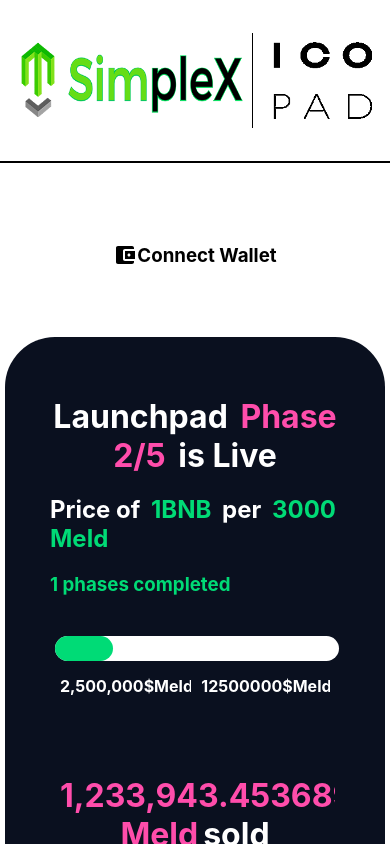
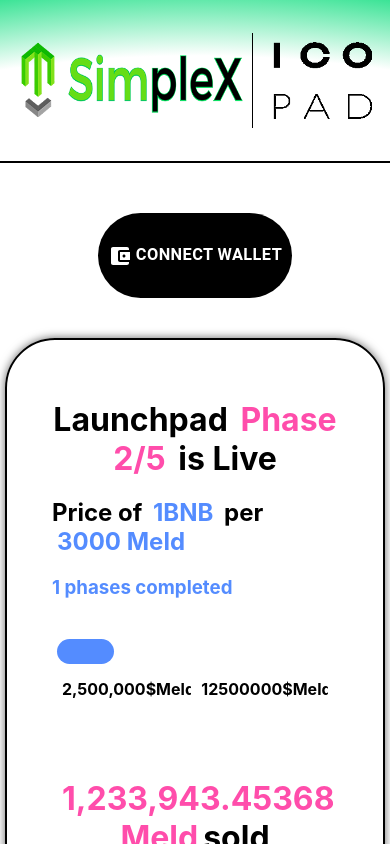
Before and after one commit to hostem17-git/ico, a React (Create React App) app: page / in a window 390 px wide. Shown: the top 844 px of the page. Built offline with nearby package versions, Linux system fonts and the light colour scheme.

Commit message:
main section recoloured

```diff
--- a/src/App.css
+++ b/src/App.css
@@ -6,4 +6,30 @@
 
 body {
   width: 100vw;
+  background: rgb(255, 255, 255);
+  background: radial-gradient(
+    circle,
+    rgba(255, 255, 255, 1) 55%,
+    rgba(0, 219, 118, 0.7682423311121324) 100%
+  );
+
+  @media (max-width: 700px) {
+    background: rgb(255, 255, 255);
+    background: -moz-radial-gradient(
+      circle,
+      rgba(255, 255, 255, 1) 95%,
+      rgba(0, 219, 118, 0.7682423311121324) 100%
+    );
+    background: -webkit-radial-gradient(
+      circle,
+      rgba(255, 255, 255, 1) 95%,
+      rgba(0, 219, 118, 0.7682423311121324) 100%
+    );
+    background: radial-gradient(
+      circle,
+      rgba(255, 255, 255, 1) 95%,
+      rgba(0, 219, 118, 0.7682423311121324) 100%
+    );
+    filter: progid:DXImageTransform.Microsoft.gradient(startColorstr="#ffffff",endColorstr="#00db76",GradientType=1);
+  }
 }
--- a/src/components/Main.js
+++ b/src/components/Main.js
@@ -23,10 +23,11 @@
     return (
         <MainContainer>
 
-            <MainButtonContainer>
+
+            <Button>
                 <AccountBalanceWalletIcon />
                 <h3>{(accountAddress === "") ? "Connect Wallet" : `${accountAddress}`}</h3>
-            </MainButtonContainer>
+            </Button>
 
             {/* <Referral accountAddress={accountAddress} /> */}
             {/* ######################################################################################### */}
@@ -103,7 +104,8 @@
 export default Main
 
 const MainContainer = styled.div`
-    width:100%;;
+    width:100%;
+
     /* background: rgb(0,0,0); */
     /* background: radial-gradient(circle, rgba(0,0,0,1) 0%, rgba(9,9,121,1) 35%, rgba(214,0,81,1) 100%); */
     display:flex;
@@ -114,26 +116,20 @@
         /* \\ TODO:  correct this*/
         margin:20px 0;
     }
+    >Button{
+        background-color:black;
+        border-radius:50px;
+        color:white;
+        *{
+            padding:2px;
+        }
+
+        :hover{
+            background-color:#3772ff;
+        }
+    }
 `;
 
-const MainButtonContainer = styled.div`
-    display:flex;
-    align-items:center;
-    background-color:white;
-    margin:0;
-    overflow: hidden;
-    padding:10px;
-    border-radius:100px;
-    cursor: pointer;
-    :hover{
-        box-shadow:0px 0px 15px #fff;
-    }
-
-    transition: all .2s linear;
-    >h3>.MuiSvgIcon-root{
-        background-color:red;
-    }
-`;
 
 const MainInfoContainer = styled.div`
     width:100%;
@@ -149,8 +145,11 @@
 `;
 
 const MainInfo = styled.div`
-    background-color:#0a101f;
-    color:white;
+    background-color:#93FFD8;
+
+    /* color:white; */
+    border:2px solid black;
+    box-shadow: 0 0 10px rgba(0,0,0,.6);
     border-radius:50px;
     padding:40px;
     >h1{
@@ -160,11 +159,14 @@
     }
     };
     >h2>span{
-        color:#00db76;
+        color:#548CFF;
     }
 
     >h3{
-        color:#00db76;;
+        color:#548CFF;;
+    }
+    @media (max-width:700px) {
+        background-color:transparent;
     }
 `;
 
@@ -179,7 +181,6 @@
     }
 
     >input{
-
         color:#00db76;
         outline:none;
         border:none;
@@ -225,7 +226,7 @@
     height:25px;
     position:absolute;
     z-index:999;
-    background-color:#00db76;
+    background-color:#548CFF;
     border-radius:25px;
 `;
 const TotalProgress = styled.div`
@@ -255,13 +256,13 @@
     }
 
     >Button{
-        background-color:#ff4dab;
+        background-color:#548CFF;
         color:white;
         border-radius:25px;
         padding:10px;
 
         :hover{
-            background-color:#ff8bc8;
+            background-color:#000;
         }
     }
 `;
--- a/src/components/Referral.js
+++ b/src/components/Referral.js
@@ -29,8 +29,6 @@
                 </PartnerShareContainer>
 
             </SliderInfo>
-
-
             <Button>Generate</Button>
         </ReferralContainer>
     )
```
